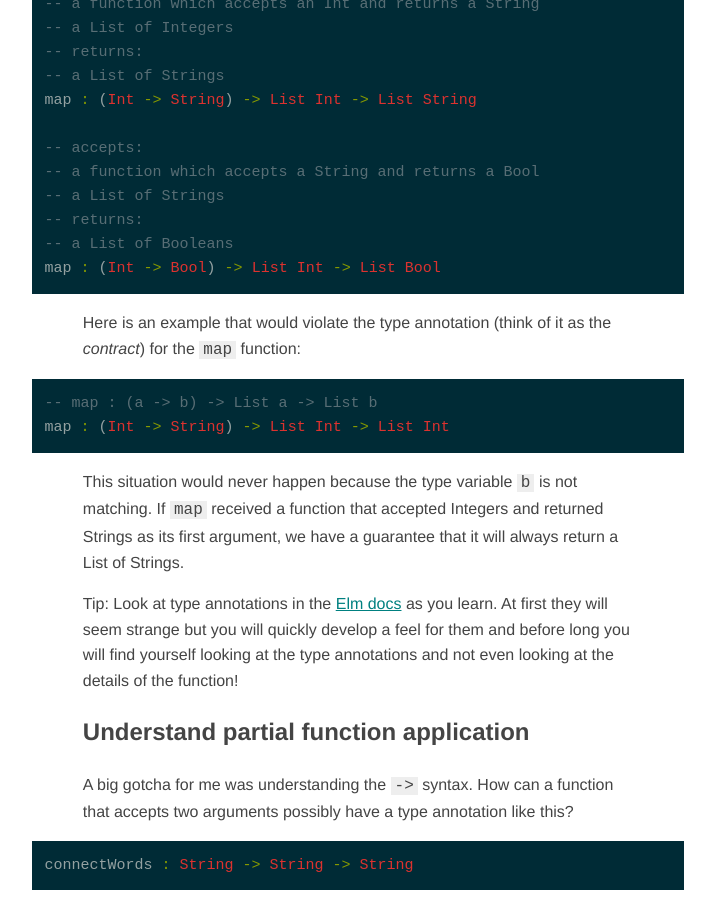
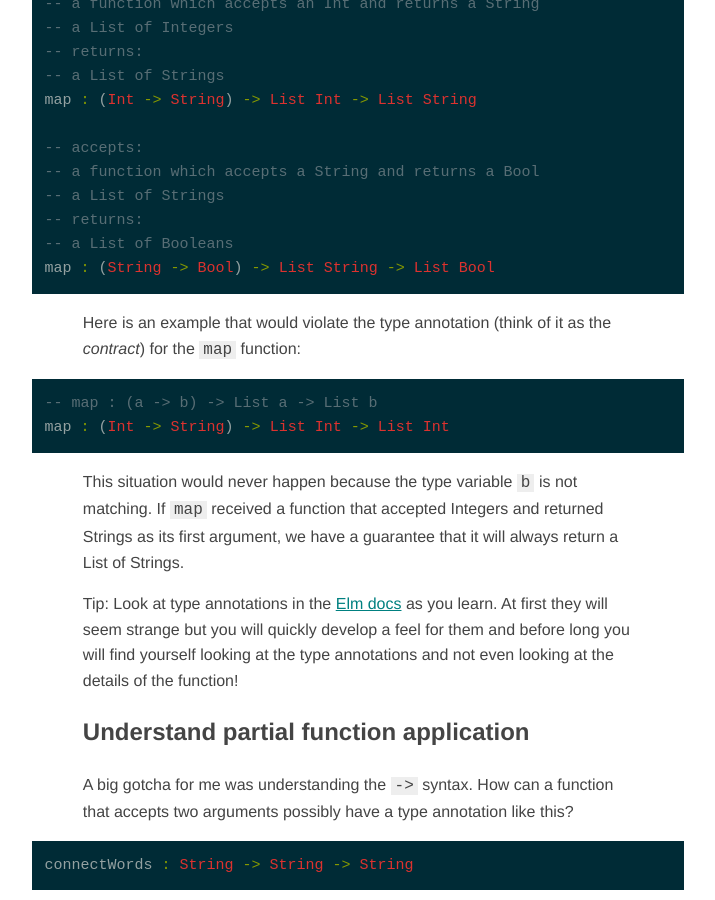
Before and after one commit to AWaselnuk/AWaselnuk.github.io, a Jekyll site: the page built from _posts/2016-05-27-understanding-the-elm-type-system.md, in a window 1280 px wide and 900 px high, scrolled down 2406 px. Shown: the whole window, without its empty margins (282-997 px from the left). Built offline with Jekyll 4.4.1, drawn with Linux system fonts in a browser that asks for light colours.

Commit message:
Fixing incorrect type annotation

```diff
--- a/_posts/2016-05-27-understanding-the-elm-type-system.md
+++ b/_posts/2016-05-27-understanding-the-elm-type-system.md
@@ -91,7 +91,7 @@ map : (Int -> String) -> List Int -> List String
 -- a List of Strings
 -- returns:
 -- a List of Booleans
-map : (Int -> Bool) -> List Int -> List Bool
+map : (String -> Bool) -> List String -> List Bool
 {% endhighlight %}
 </div>
 
```
